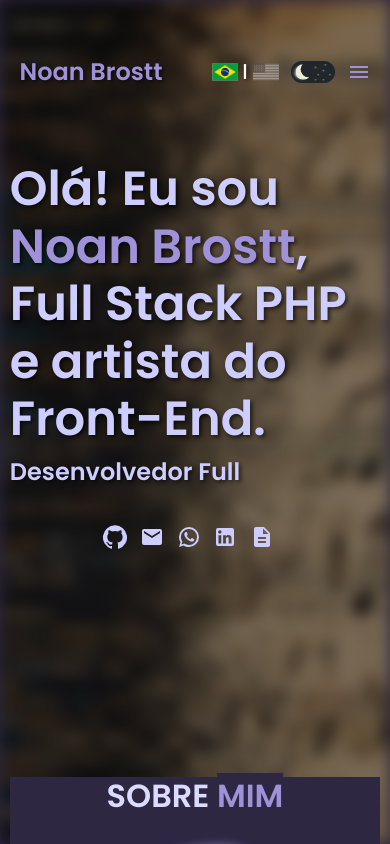
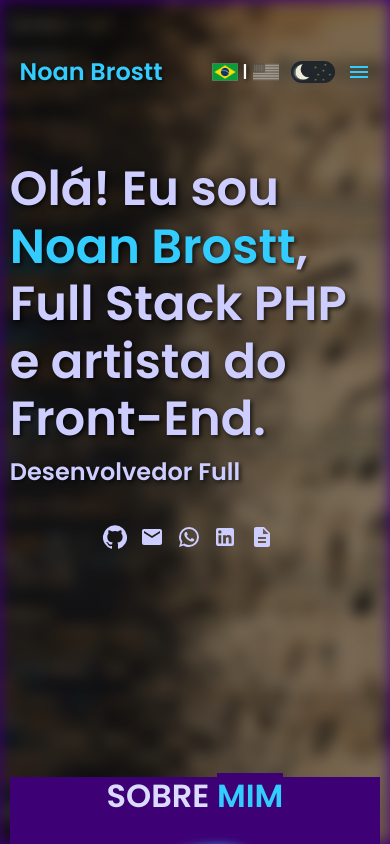
Before and after one commit to noanbrostt/portfolio, a React (Create React App) app: page / in a window 390 px wide. Shown: the top 844 px of the page. Built offline with nearby package versions, Linux system fonts and the light colour scheme; grey boxes are pictures that could not be loaded.

Commit message:
Paleta de cores personalizada

```diff
--- a/src/App.css
+++ b/src/App.css
@@ -7,25 +7,43 @@
     transition: background-color 300ms, color 300ms;
 }
 .light {
-    --clr-bg: #fddaff; /* Puxado para o bege */
-    --clr-bg-alt: floralwhite; /* Alternativa mais clara, também com tom de bege */
+    --clr-bg: #c1a3e8; /* Puxado para o bege */
+    --clr-bg-alt: #d9b3ff; /* Alternativa mais clara, também com tom de bege */
     --clr-fg: #555; /* Manter o texto mais escuro */
     --clr-fg-alt: #444444;
     --clr-fg-alt-rgb: 68, 68, 68;
-    --clr-primary: #2978b5; /* Azul mantido para destaque */
+    --clr-primary: #003366; /* Azul mantido para destaque */
     --shadow: rgba(100, 100, 111, 0.2) 0px 7px 29px 0px;
 }
-
 .dark {
-    --clr-bg: #2d2742; /* Azul puxado para o violeta/roxo */
-    --clr-bg-alt: #3a3555; /* Alternativa mais clara, também violeta/roxo */
+    --clr-bg: #3d0075; /* Azul puxado para o violeta/roxo */
+    --clr-bg-alt: #5b02ad; /* Alternativa mais clara, também violeta/roxo */
     --clr-fg: #bcbccf; /* Manter o contraste com o fundo */
     --clr-fg-alt: #dbdbff; /* Texto alternativo, mais claro */
     --clr-fg-alt-rgb: 219, 219, 255; /* Texto alternativo, mais claro */
-    --clr-primary: #a092d9; /* Azul-violeta para os elementos de destaque */
+    --clr-primary: #33ccff; /* Azul-violeta para os elementos de destaque */
     --shadow: rgba(0, 0, 0, 0.16) 0px 10px 36px 0px,
         rgba(0, 0, 0, 0.06) 0px 0px 0px 1px;
 }
+/* .light {
+    --clr-bg: #fddaff;
+    --clr-bg-alt: floralwhite;
+    --clr-fg: #555;
+    --clr-fg-alt: #444444;
+    --clr-fg-alt-rgb: 68, 68, 68;
+    --clr-primary: #2978b5;
+    --shadow: rgba(100, 100, 111, 0.2) 0px 7px 29px 0px;
+}
+.dark {
+    --clr-bg: #2d2742;
+    --clr-bg-alt: #3a3555;
+    --clr-fg: #bcbccf;
+    --clr-fg-alt: #dbdbff;
+    --clr-fg-alt-rgb: 219, 219, 255;
+    --clr-primary: #a092d9;
+    --shadow: rgba(0, 0, 0, 0.16) 0px 10px 36px 0px,
+        rgba(0, 0, 0, 0.06) 0px 0px 0px 1px;
+} */
 main {
     max-width: 1100px;
     width: 95%;
--- a/src/Components/About/About.css
+++ b/src/Components/About/About.css
@@ -1,68 +1,3 @@
-.about {
-    flex-direction: column;
-    margin-top: 6em;
-    width: 60%;
-    background-color: transparent;
-    text-shadow: 2px 2px 4px rgba(0, 0, 0, 0.7);
-}
-.about h1,
-.about p,
-.about .about__contact,
-.link--icon {
-    color: #cdcdff !important;
-
-}
-.about__name {
-    color: var(--clr-primary);
-}
-.about > :nth-child(2) {
-    margin-top: 0.4em;
-    font-size: 2rem;
-    line-height: 1.2;
-    color: var(--clr-fg-alt);
-    z-index: 1;
-    align-self: baseline;
-}
-.about__contact {
-    margin-top: 2.4em;
-}
-.about .link--icon {
-    margin-right: 0.8em;
-}
-.about .btn--outline {
-    margin-right: 1em;
-}
-.btnResume {
-    color: var(--clr-primary);
-    border: 2px solid var(--clr-primary);
-    border-radius: 5px;
-    height: 35px;
-    cursor: pointer;
-    padding: 0px 30px;
-    margin-top: -12px;
-    z-index: 1;
-}
-.btnResume:hover {
-    background-color: var(--clr-primary);
-    color: var(--clr-bg);
-}
-@media (max-width: 600px) {
-    .mobileHead {
-        align-content: center;
-    }
-    .about {
-        width: 100%;
-    }
-    .app .about {
-        align-items: flex-start;
-        margin-top: 2em;
-        justify-content: center;
-        align-items: center;
-    }
-    .about > :nth-child(2) {
-        font-size: 1.5rem;
-    }
-}
 .introduction {
     width: 100%;
     display: flex;
--- a/src/Components/Header/Header.css
+++ b/src/Components/Header/Header.css
@@ -18,6 +18,12 @@
 .header h3 {
   background-color: transparent;
 }
+.logo {
+  color: #33ccff;
+}
+.compact .logo {
+  color: var(--clr-primary);
+}
 @media (max-width: 600px) {
   .header {
     height: 6em;
--- a/src/Components/Header/Header.jsx
+++ b/src/Components/Header/Header.jsx
@@ -6,11 +6,10 @@ import "./Header.css";
 export const Header = () => {
     const [{ themename }] = React.useContext(ThemeContext);
     const [barHeightClass, setBarHeightClass] = useState('');
-    const [isCompact, setIsCompact] = useState(false);
 
     useEffect(() => {
         const toggleHeaderHeight = () =>
-            window.pageYOffset == 0 ? setBarHeightClass('') : setBarHeightClass(' compact');
+            window.pageYOffset == 0 ? setBarHeightClass('') : setBarHeightClass('compact');
 
         window.addEventListener("scroll", toggleHeaderHeight);
         return () => window.removeEventListener("scroll", toggleHeaderHeight);
@@ -21,7 +20,7 @@ export const Header = () => {
         <>
             <header className={"header center " + themename + " " + barHeightClass}>
                 <h3>
-                    <a href="#top" className="link">
+                    <a href="#top" className="link logo">
                         Noan Brostt
                     </a>
                 </h3>
--- a/src/Components/Home/Home.css
+++ b/src/Components/Home/Home.css
@@ -10,3 +10,53 @@
     object-fit: cover;
     filter: blur(8px) brightness(0.5);
 }
+.about {
+    flex-direction: column;
+    margin-top: 6em;
+    width: 60%;
+    background-color: transparent;
+    text-shadow: 2px 2px 4px rgba(0, 0, 0, 0.7);
+}
+.about h1,
+.about p,
+.about .about__contact,
+.link--icon {
+    color: #cdcdff !important;
+}
+.about__name {
+    color: #33ccff;
+}
+.about > :nth-child(2) {
+    margin-top: 0.4em;
+    font-size: 2rem;
+    line-height: 1.2;
+    color: var(--clr-primary);
+    z-index: 1;
+    align-self: baseline;
+}
+.about__contact {
+    margin-top: 2.4em;
+}
+.about .link--icon {
+    margin-right: 0.8em;
+}
+.about .btn--outline {
+    margin-right: 1em;
+}
+@media (max-width: 600px) {
+    .mobileHead {
+        align-content: center;
+    }
+    .about {
+        width: 100%;
+    }
+    .app .about {
+        align-items: flex-start;
+        margin-top: 2em;
+        justify-content: center;
+        align-items: center;
+    }
+    .about > :nth-child(2) {
+        font-size: 1.5rem;
+    }
+}
```
Lines whose indentation alone changed are shown as unchanged.
